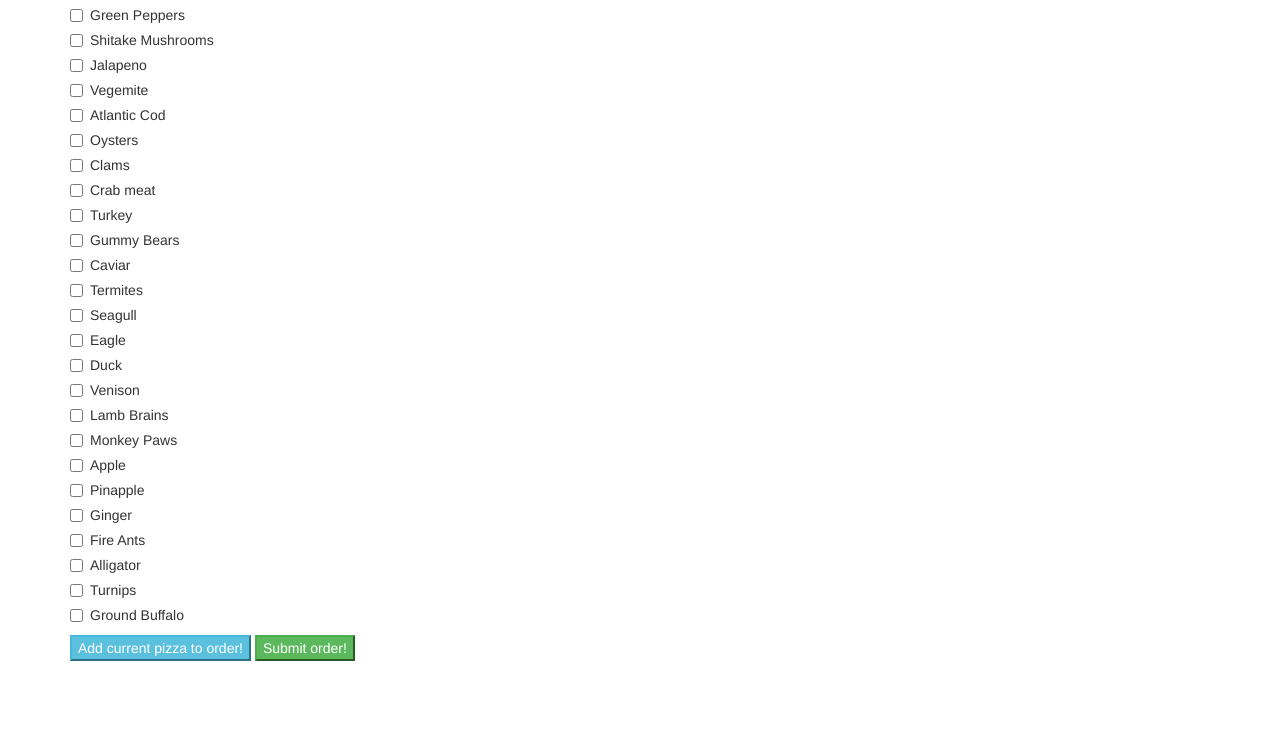
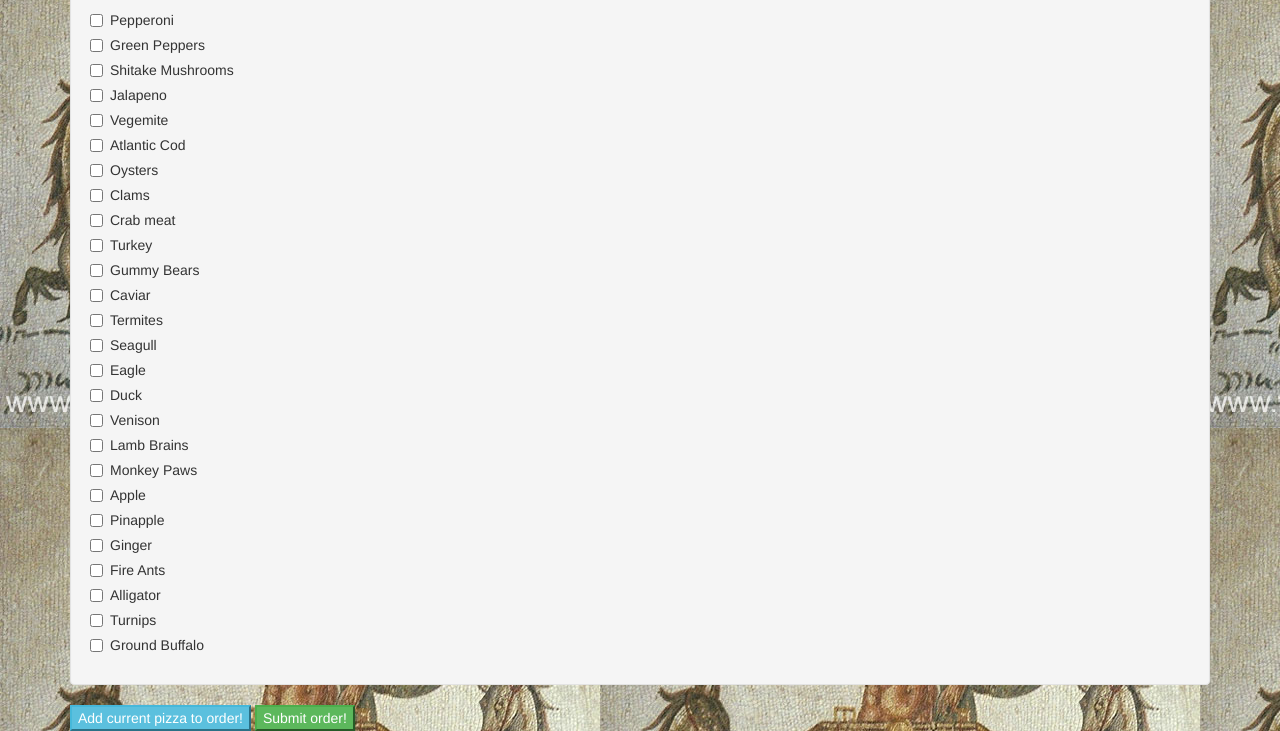
Before and after one commit to Gingerbolt/Pizza, a plain HTML site: page index.html in a window 1280 px wide. Shown: the part 180-911 px from the top of the page. Before the commit the page ends 841 px from the top, so only its background shows below. Drawn offline with Linux system fonts and the light colour scheme.

Commit message:
Add css background image; Add well bootstrap element

```diff
--- a/css/styles.css
+++ b/css/styles.css
@@ -1,3 +1,6 @@
 #priceOutput {
   display:none;
 }
+body {
+  background-image: url(img/poseidon.jpg);
+}
--- a/index.html
+++ b/index.html
@@ -28,7 +28,7 @@
       </form>
       <h3 id="warningPlace"></h3>
       <h2>All toppings $2.00 each</h2>
-      <form id="toppingsList">
+      <form id="toppingsList" class="well">
         <div class="checkbox">
           <label><input type="checkbox" value="Pepperoni">Pepperoni</label>
         </div>
```
Also changed, not shown: css/img/Poseidon.jpg (added).
